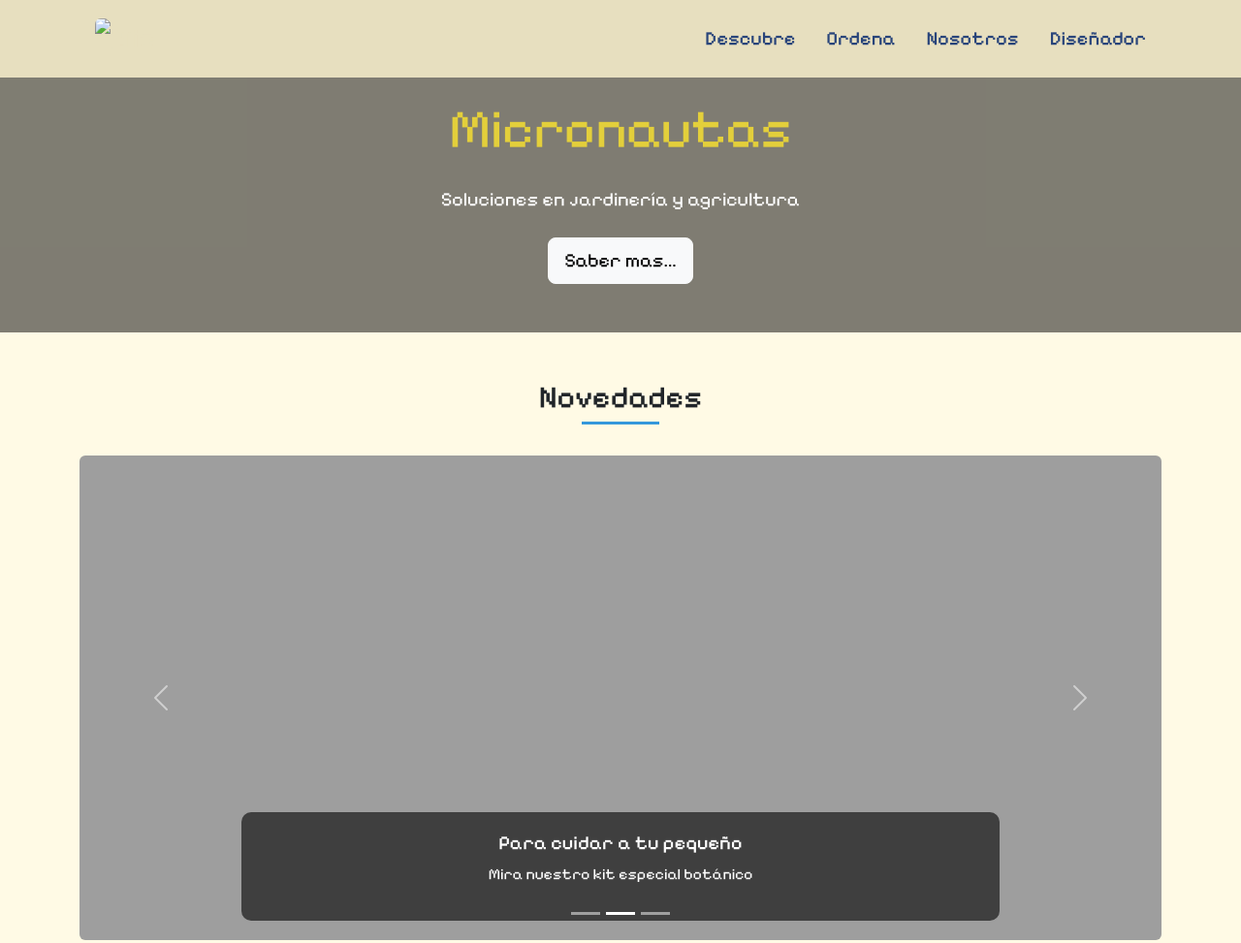
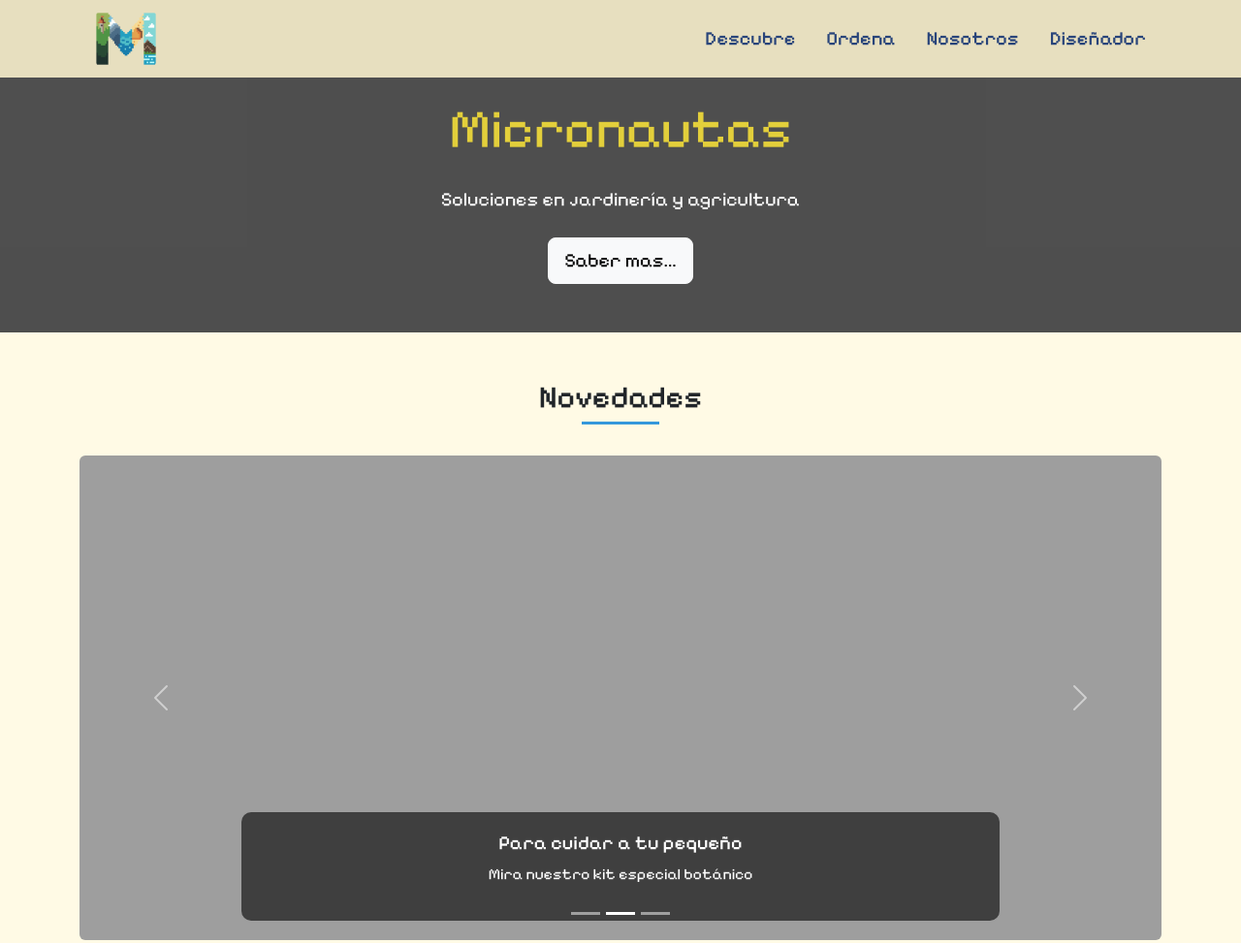
Before and after one commit to Feelcast/Micronautas_webapp, a website: page public/index.html in a window 1280 px wide. Shown: the top 973 px of the page at 97% size. Drawn offline with nearby package versions, Linux system fonts and the light colour scheme; the site is published under a folder, as on GitHub Pages, so addresses that start at the root find nothing.

Commit message:
changed dirs

```diff
--- a/public/css/style.css
+++ b/public/css/style.css
@@ -124,7 +124,7 @@ a:hover {
 }
 .hero-section {
     padding: 100px 0 50px;
-    background-image: url('/images/placeholder.png');
+    background-image: url('./images/placeholder.png');
     background-size: cover;
     background-position: center;
     color: white;
--- a/public/index.html
+++ b/public/index.html
@@ -16,7 +16,7 @@
         <div class="container">
             <a class="navbar-brand" href="#home">
                 <div class="icon-container">
-                        <img src="/images/logo_crop.png" class="card-img-top rounded border-sm" alt="Micronautas">
+                        <img src="./images/logo_crop.png" class="card-img-top rounded border-sm" alt="Micronautas">
                     </div>
             </a>
             <button class="navbar-toggler" type="button" data-bs-toggle="collapse" data-bs-target="#navbarNav">
@@ -164,7 +164,7 @@
                     <a href="designer.html" class="btn btn-primary">Ir al diseñador</a>
                 </div>
                 <div class="col-lg-6 order-lg-1">
-                    <img src="images/diseñador.png" alt="3D Design" class="img-fluid rounded shadow">
+                    <img src="./images/diseñador.png" alt="3D Design" class="img-fluid rounded shadow">
                 </div>
             </div>
         </div>
```
Also changed, not shown: 1 other file.
